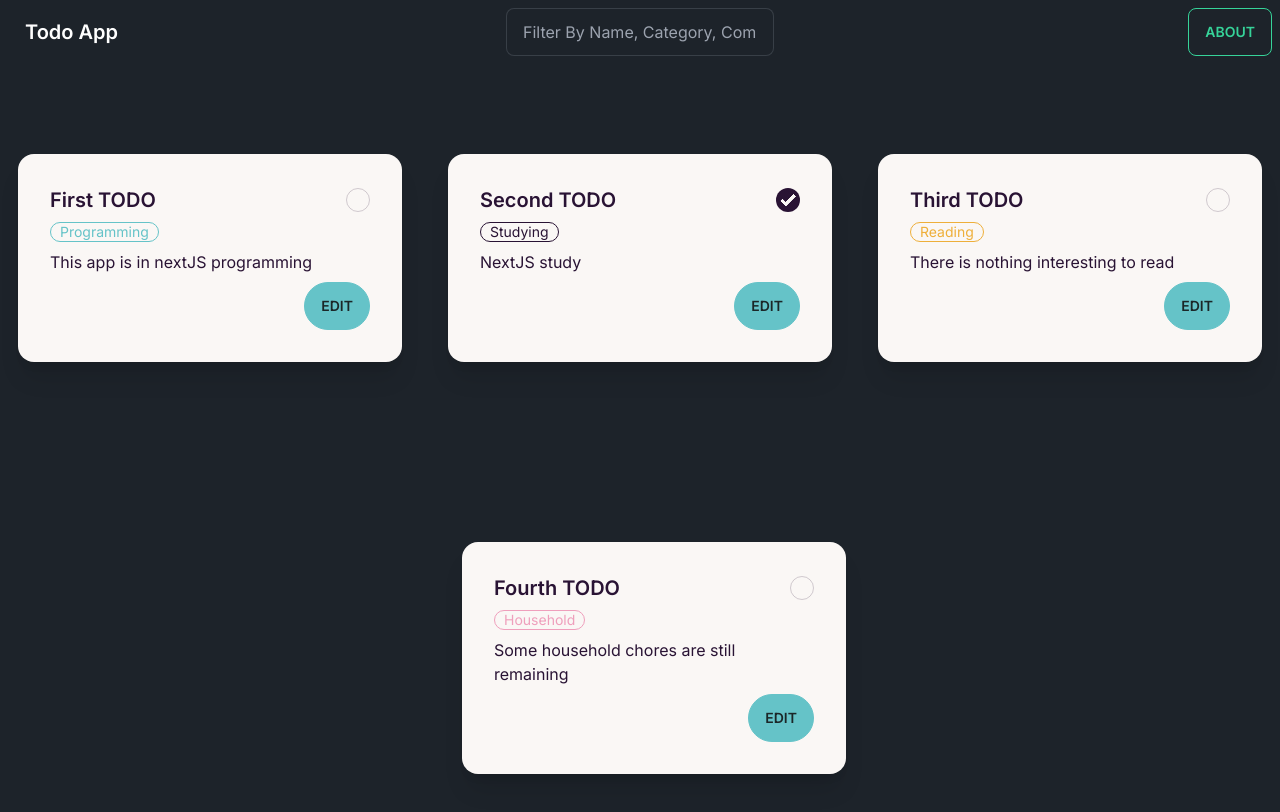
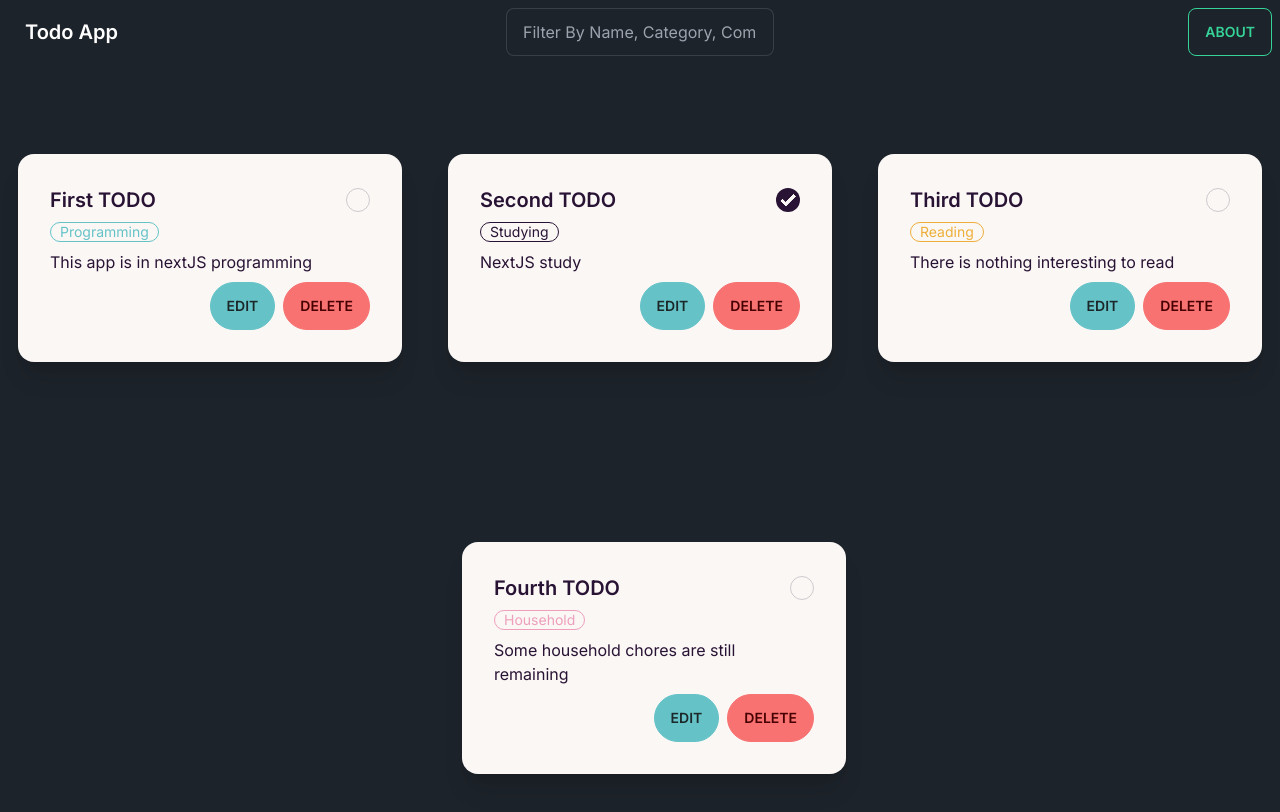
Before and after one commit to Chinmaykd21/todo-next, a Next.js app: page / in a window 1280 px wide. Shown: the top 812 px of the page. Built offline with nearby package versions, Linux system fonts and the light colour scheme.

Commit message:
add delete button :fire:

```diff
--- a/components/todo.tsx
+++ b/components/todo.tsx
@@ -30,6 +30,10 @@ export const Todo = ({ todo }: { todo: todoProps }) => {
     router.push(`/edit/${todo?.id}`);
   };
 
+  const handleDelete = () => {
+    router.push(`/delete/${todo?.id}`);
+  };
+
   return (
     <div className="card w-96 bg-base-100 shadow-xl h-1/3" data-theme="cupcake">
       <div className="card-body">
@@ -49,6 +53,9 @@ export const Todo = ({ todo }: { todo: todoProps }) => {
           <button className="btn btn-primary" onClick={handleEdit}>
             Edit
           </button>
+          <button className="btn btn-error" onClick={handleDelete}>
+            Delete
+          </button>
         </div>
       </div>
     </div>
```
